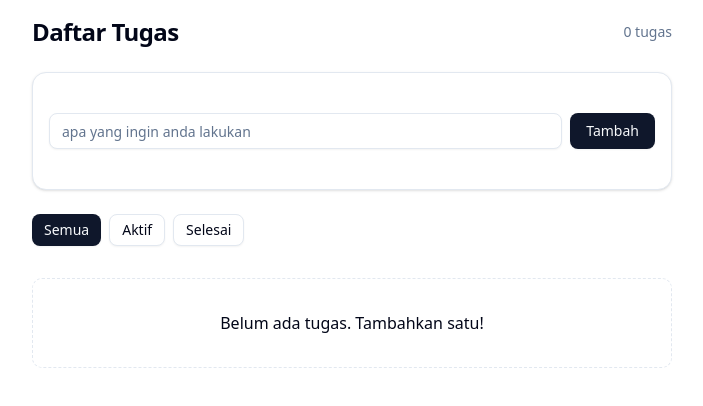
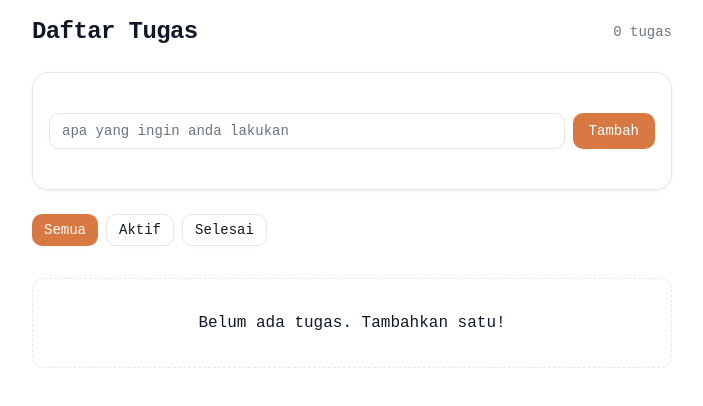
Before and after one commit to r021n/svelte-learn, a SvelteKit app in the folder todo-app-sveltekit/: page / in a window 1280 px wide. Shown: the top 406 px of the page, without its empty margins (288-991 px from the left). Built offline with nearby package versions, Linux system fonts and the light colour scheme.

Commit message:
style: update CSS variables for improved theming and layout consistency

```diff
--- a/todo-app-sveltekit/src/app.css
+++ b/todo-app-sveltekit/src/app.css
@@ -1,83 +1,118 @@
-@import "tailwindcss";
+@import 'tailwindcss';
 
-@import "tw-animate-css";
+@import 'tw-animate-css';
 
 @custom-variant dark (&:is(.dark *));
 
 :root {
-  --radius: 0.625rem;
 	--background: oklch(1 0 0);
-  --foreground: oklch(0.129 0.042 264.695);
+	--foreground: oklch(0.2101 0.0318 264.6645);
 	--card: oklch(1 0 0);
-  --card-foreground: oklch(0.129 0.042 264.695);
+	--card-foreground: oklch(0.2101 0.0318 264.6645);
 	--popover: oklch(1 0 0);
-  --popover-foreground: oklch(0.129 0.042 264.695);
-  --primary: oklch(0.208 0.042 265.755);
-  --primary-foreground: oklch(0.984 0.003 247.858);
-  --secondary: oklch(0.968 0.007 247.896);
-  --secondary-foreground: oklch(0.208 0.042 265.755);
-  --muted: oklch(0.968 0.007 247.896);
-  --muted-foreground: oklch(0.554 0.046 257.417);
-  --accent: oklch(0.968 0.007 247.896);
-  --accent-foreground: oklch(0.208 0.042 265.755);
-  --destructive: oklch(0.577 0.245 27.325);
-  --border: oklch(0.929 0.013 255.508);
-  --input: oklch(0.929 0.013 255.508);
-  --ring: oklch(0.704 0.04 256.788);
-  --chart-1: oklch(0.646 0.222 41.116);
-  --chart-2: oklch(0.6 0.118 184.704);
-  --chart-3: oklch(0.398 0.07 227.392);
-  --chart-4: oklch(0.828 0.189 84.429);
-  --chart-5: oklch(0.769 0.188 70.08);
-  --sidebar: oklch(0.984 0.003 247.858);
-  --sidebar-foreground: oklch(0.129 0.042 264.695);
-  --sidebar-primary: oklch(0.208 0.042 265.755);
-  --sidebar-primary-foreground: oklch(0.984 0.003 247.858);
-  --sidebar-accent: oklch(0.968 0.007 247.896);
-  --sidebar-accent-foreground: oklch(0.208 0.042 265.755);
-  --sidebar-border: oklch(0.929 0.013 255.508);
-  --sidebar-ring: oklch(0.704 0.04 256.788);
+	--popover-foreground: oklch(0.2101 0.0318 264.6645);
+	--primary: oklch(0.6716 0.1368 48.513);
+	--primary-foreground: oklch(1 0 0);
+	--secondary: oklch(0.536 0.0398 196.028);
+	--secondary-foreground: oklch(1 0 0);
+	--muted: oklch(0.967 0.0029 264.5419);
+	--muted-foreground: oklch(0.551 0.0234 264.3637);
+	--accent: oklch(0.9491 0 0);
+	--accent-foreground: oklch(0.2101 0.0318 264.6645);
+	--destructive: oklch(0.6368 0.2078 25.3313);
+	--destructive-foreground: oklch(0.9851 0 0);
+	--border: oklch(0.9276 0.0058 264.5313);
+	--input: oklch(0.9276 0.0058 264.5313);
+	--ring: oklch(0.6716 0.1368 48.513);
+	--chart-1: oklch(0.594 0.0443 196.0233);
+	--chart-2: oklch(0.7214 0.1337 49.9802);
+	--chart-3: oklch(0.8721 0.0864 68.5474);
+	--chart-4: oklch(0.6268 0 0);
+	--chart-5: oklch(0.683 0 0);
+	--sidebar: oklch(0.967 0.0029 264.5419);
+	--sidebar-foreground: oklch(0.2101 0.0318 264.6645);
+	--sidebar-primary: oklch(0.6716 0.1368 48.513);
+	--sidebar-primary-foreground: oklch(1 0 0);
+	--sidebar-accent: oklch(1 0 0);
+	--sidebar-accent-foreground: oklch(0.2101 0.0318 264.6645);
+	--sidebar-border: oklch(0.9276 0.0058 264.5313);
+	--sidebar-ring: oklch(0.6716 0.1368 48.513);
+	--font-sans: Geist Mono, ui-monospace, monospace;
+	--font-serif: serif;
+	--font-mono: JetBrains Mono, monospace;
+	--radius: 0.75rem;
+	--shadow-x: 0px;
+	--shadow-y: 1px;
+	--shadow-blur: 4px;
+	--shadow-spread: 0px;
+	--shadow-opacity: 0.05;
+	--shadow-color: #000000;
+	--shadow-2xs: 0px 1px 4px 0px hsl(0 0% 0% / 0.03);
+	--shadow-xs: 0px 1px 4px 0px hsl(0 0% 0% / 0.03);
+	--shadow-sm: 0px 1px 4px 0px hsl(0 0% 0% / 0.05), 0px 1px 2px -1px hsl(0 0% 0% / 0.05);
+	--shadow: 0px 1px 4px 0px hsl(0 0% 0% / 0.05), 0px 1px 2px -1px hsl(0 0% 0% / 0.05);
+	--shadow-md: 0px 1px 4px 0px hsl(0 0% 0% / 0.05), 0px 2px 4px -1px hsl(0 0% 0% / 0.05);
+	--shadow-lg: 0px 1px 4px 0px hsl(0 0% 0% / 0.05), 0px 4px 6px -1px hsl(0 0% 0% / 0.05);
+	--shadow-xl: 0px 1px 4px 0px hsl(0 0% 0% / 0.05), 0px 8px 10px -1px hsl(0 0% 0% / 0.05);
+	--shadow-2xl: 0px 1px 4px 0px hsl(0 0% 0% / 0.13);
+	--tracking-normal: 0rem;
+	--spacing: 0.25rem;
 }
 
 .dark {
-  --background: oklch(0.129 0.042 264.695);
-  --foreground: oklch(0.984 0.003 247.858);
-  --card: oklch(0.208 0.042 265.755);
-  --card-foreground: oklch(0.984 0.003 247.858);
-  --popover: oklch(0.208 0.042 265.755);
-  --popover-foreground: oklch(0.984 0.003 247.858);
-  --primary: oklch(0.929 0.013 255.508);
-  --primary-foreground: oklch(0.208 0.042 265.755);
-  --secondary: oklch(0.279 0.041 260.031);
-  --secondary-foreground: oklch(0.984 0.003 247.858);
-  --muted: oklch(0.279 0.041 260.031);
-  --muted-foreground: oklch(0.704 0.04 256.788);
-  --accent: oklch(0.279 0.041 260.031);
-  --accent-foreground: oklch(0.984 0.003 247.858);
-  --destructive: oklch(0.704 0.191 22.216);
-  --border: oklch(1 0 0 / 10%);
-  --input: oklch(1 0 0 / 15%);
-  --ring: oklch(0.551 0.027 264.364);
-  --chart-1: oklch(0.488 0.243 264.376);
-  --chart-2: oklch(0.696 0.17 162.48);
-  --chart-3: oklch(0.769 0.188 70.08);
-  --chart-4: oklch(0.627 0.265 303.9);
-  --chart-5: oklch(0.645 0.246 16.439);
-  --sidebar: oklch(0.208 0.042 265.755);
-  --sidebar-foreground: oklch(0.984 0.003 247.858);
-  --sidebar-primary: oklch(0.488 0.243 264.376);
-  --sidebar-primary-foreground: oklch(0.984 0.003 247.858);
-  --sidebar-accent: oklch(0.279 0.041 260.031);
-  --sidebar-accent-foreground: oklch(0.984 0.003 247.858);
-  --sidebar-border: oklch(1 0 0 / 10%);
-  --sidebar-ring: oklch(0.551 0.027 264.364);
+	--background: oklch(0.1797 0.0043 308.1928);
+	--foreground: oklch(0.8109 0 0);
+	--card: oklch(0.1822 0 0);
+	--card-foreground: oklch(0.8109 0 0);
+	--popover: oklch(0.1797 0.0043 308.1928);
+	--popover-foreground: oklch(0.8109 0 0);
+	--primary: oklch(0.7214 0.1337 49.9802);
+	--primary-foreground: oklch(0.1797 0.0043 308.1928);
+	--secondary: oklch(0.594 0.0443 196.0233);
+	--secondary-foreground: oklch(0.1797 0.0043 308.1928);
+	--muted: oklch(0.252 0 0);
+	--muted-foreground: oklch(0.6268 0 0);
+	--accent: oklch(0.3211 0 0);
+	--accent-foreground: oklch(0.8109 0 0);
+	--destructive: oklch(0.594 0.0443 196.0233);
+	--destructive-foreground: oklch(0.1797 0.0043 308.1928);
+	--border: oklch(0.252 0 0);
+	--input: oklch(0.252 0 0);
+	--ring: oklch(0.7214 0.1337 49.9802);
+	--chart-1: oklch(0.594 0.0443 196.0233);
+	--chart-2: oklch(0.7214 0.1337 49.9802);
+	--chart-3: oklch(0.8721 0.0864 68.5474);
+	--chart-4: oklch(0.6268 0 0);
+	--chart-5: oklch(0.683 0 0);
+	--sidebar: oklch(0.1822 0 0);
+	--sidebar-foreground: oklch(0.8109 0 0);
+	--sidebar-primary: oklch(0.7214 0.1337 49.9802);
+	--sidebar-primary-foreground: oklch(0.1797 0.0043 308.1928);
+	--sidebar-accent: oklch(0.3211 0 0);
+	--sidebar-accent-foreground: oklch(0.8109 0 0);
+	--sidebar-border: oklch(0.252 0 0);
+	--sidebar-ring: oklch(0.7214 0.1337 49.9802);
+	--font-sans: Geist Mono, ui-monospace, monospace;
+	--font-serif: serif;
+	--font-mono: JetBrains Mono, monospace;
+	--radius: 0.75rem;
+	--shadow-x: 0px;
+	--shadow-y: 1px;
+	--shadow-blur: 4px;
+	--shadow-spread: 0px;
+	--shadow-opacity: 0.05;
+	--shadow-color: #000000;
+	--shadow-2xs: 0px 1px 4px 0px hsl(0 0% 0% / 0.03);
+	--shadow-xs: 0px 1px 4px 0px hsl(0 0% 0% / 0.03);
+	--shadow-sm: 0px 1px 4px 0px hsl(0 0% 0% / 0.05), 0px 1px 2px -1px hsl(0 0% 0% / 0.05);
+	--shadow: 0px 1px 4px 0px hsl(0 0% 0% / 0.05), 0px 1px 2px -1px hsl(0 0% 0% / 0.05);
+	--shadow-md: 0px 1px 4px 0px hsl(0 0% 0% / 0.05), 0px 2px 4px -1px hsl(0 0% 0% / 0.05);
+	--shadow-lg: 0px 1px 4px 0px hsl(0 0% 0% / 0.05), 0px 4px 6px -1px hsl(0 0% 0% / 0.05);
+	--shadow-xl: 0px 1px 4px 0px hsl(0 0% 0% / 0.05), 0px 8px 10px -1px hsl(0 0% 0% / 0.05);
+	--shadow-2xl: 0px 1px 4px 0px hsl(0 0% 0% / 0.13);
 }
 
 @theme inline {
-  --radius-sm: calc(var(--radius) - 4px);
-  --radius-md: calc(var(--radius) - 2px);
-  --radius-lg: var(--radius);
-  --radius-xl: calc(var(--radius) + 4px);
 	--color-background: var(--background);
 	--color-foreground: var(--foreground);
 	--color-card: var(--card);
@@ -93,6 +128,7 @@
 	--color-accent: var(--accent);
 	--color-accent-foreground: var(--accent-foreground);
 	--color-destructive: var(--destructive);
+	--color-destructive-foreground: var(--destructive-foreground);
 	--color-border: var(--border);
 	--color-input: var(--input);
 	--color-ring: var(--ring);
@@ -109,6 +145,35 @@
 	--color-sidebar-accent-foreground: var(--sidebar-accent-foreground);
 	--color-sidebar-border: var(--sidebar-border);
 	--color-sidebar-ring: var(--sidebar-ring);
+
+	--font-sans: var(--font-sans);
+	--font-mono: var(--font-mono);
+	--font-serif: var(--font-serif);
+
+	--radius-sm: calc(var(--radius) - 4px);
+	--radius-md: calc(var(--radius) - 2px);
+	--radius-lg: var(--radius);
+	--radius-xl: calc(var(--radius) + 4px);
+
+	--shadow-2xs: var(--shadow-2xs);
+	--shadow-xs: var(--shadow-xs);
+	--shadow-sm: var(--shadow-sm);
+	--shadow: var(--shadow);
+	--shadow-md: var(--shadow-md);
+	--shadow-lg: var(--shadow-lg);
+	--shadow-xl: var(--shadow-xl);
+	--shadow-2xl: var(--shadow-2xl);
+
+	--tracking-tighter: calc(var(--tracking-normal) - 0.05em);
+	--tracking-tight: calc(var(--tracking-normal) - 0.025em);
+	--tracking-normal: var(--tracking-normal);
+	--tracking-wide: calc(var(--tracking-normal) + 0.025em);
+	--tracking-wider: calc(var(--tracking-normal) + 0.05em);
+	--tracking-widest: calc(var(--tracking-normal) + 0.1em);
+}
+
+body {
+	letter-spacing: var(--tracking-normal);
 }
 
 @layer base {
```
Lines whose indentation alone changed are shown as unchanged.
